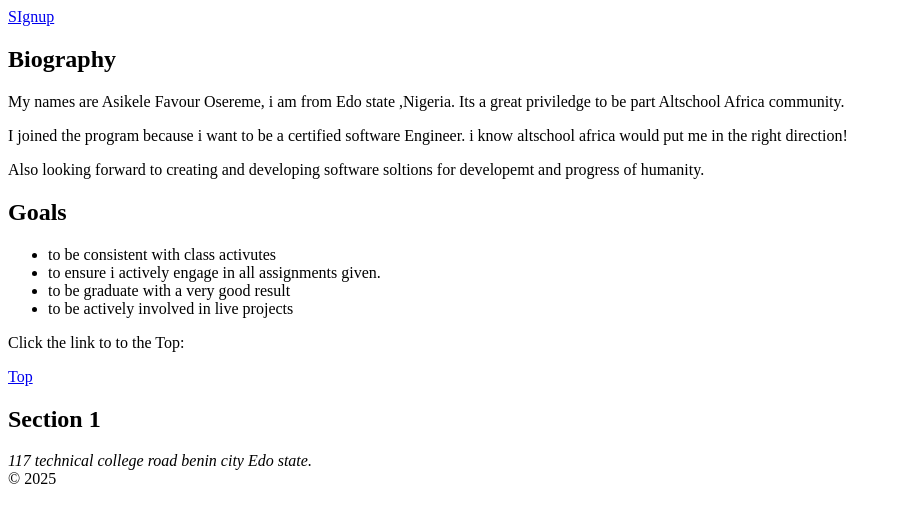
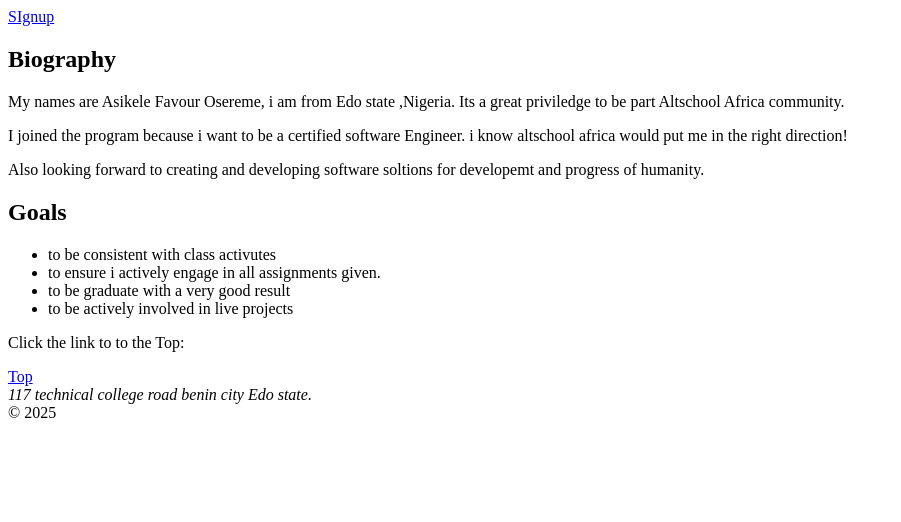
Before and after one commit to Favpatrick01/assignment1, a plain HTML site: page index.html in a window 1280 px wide. Shown: the whole page, without its empty margins (0-901 px from the left). Drawn offline with Linux system fonts and the light colour scheme.

Commit message:
changes to index file

```diff
--- a/index.html
+++ b/index.html
@@ -32,7 +32,7 @@
 
 <a href="#section1">Top</a>
 
-<h2 id="section1">Section 1</h2>
+
 
 </body>
 <section>
```
